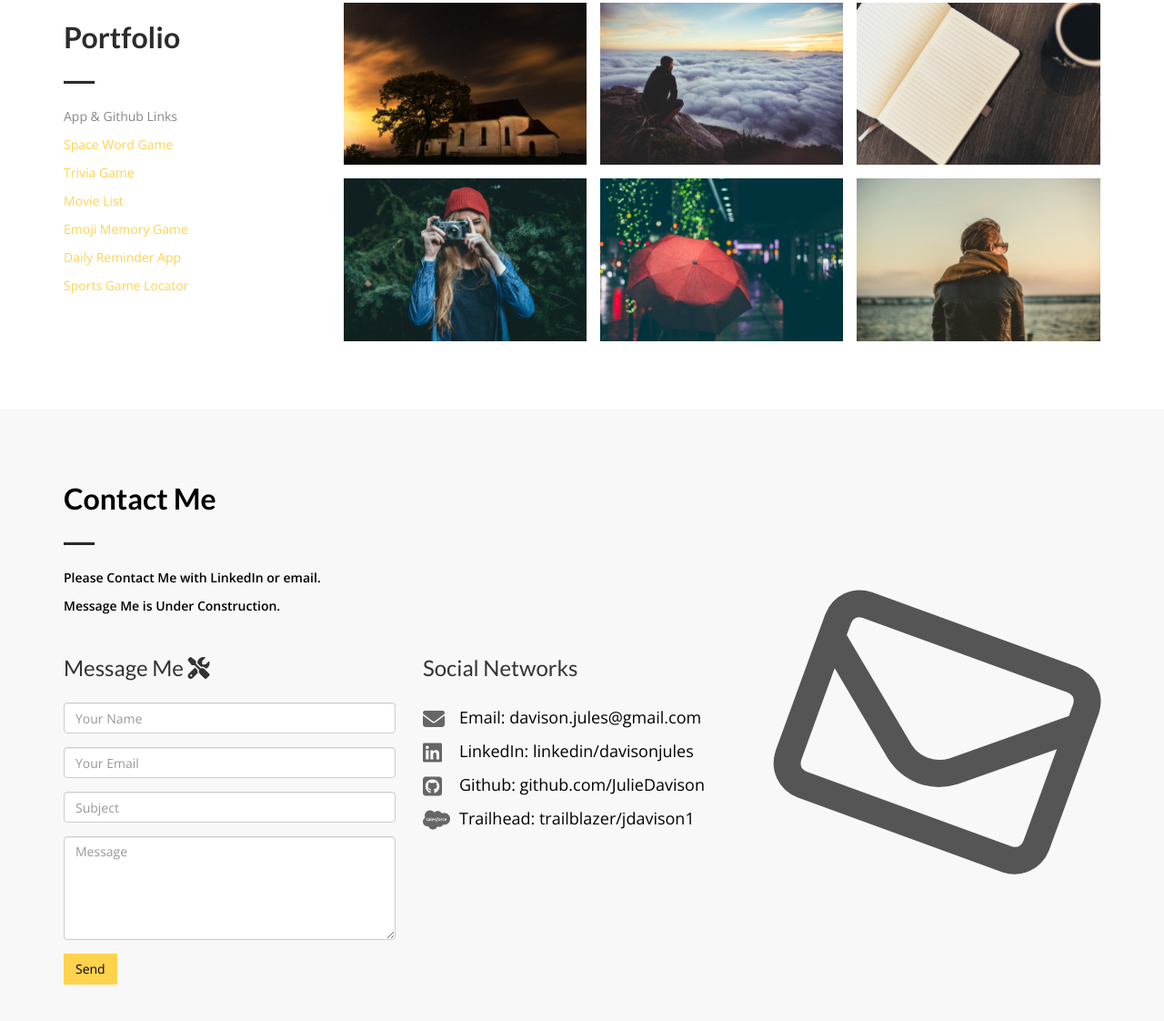
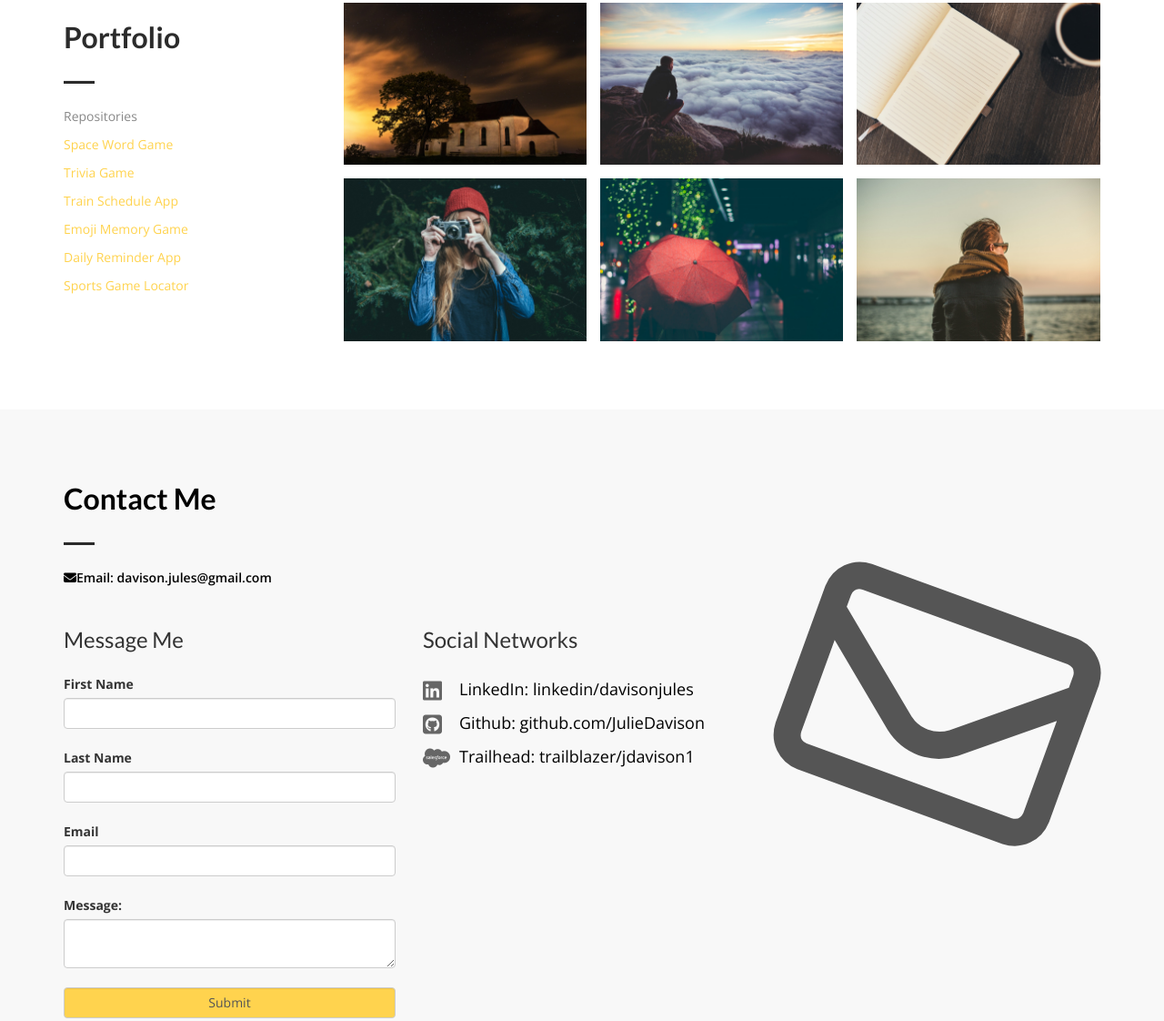
Before and after one commit to JulieDavison/JulieDavison, a plain HTML site: page index.html in a window 1280 px wide. Shown: the part 1677-2799 px from the top of the page at 91% size. Drawn offline with nearby package versions, Linux system fonts and the light colour scheme.

Commit message:
changed links

```diff
--- a/index.html
+++ b/index.html
@@ -179,10 +179,10 @@
           <div class="section-title">
             <h2 class="head-title">Portfolio</h2>
             <hr class="botm-line">
-            <p class="sec-para">App & Github Links</p>
+            <p class="sec-para">Repositories</p>
             <p><a href="https://github.com/JulieDavison/Word-Game">Space Word Game</a></p>
             <p><a href="https://github.com/JulieDavison/TriviaGame">Trivia Game</a></p>
-            <p><a href="https://github.com/JulieDavison/News-Scrape">Movie List</a></p>
+            <p><a href="https://github.com/JulieDavison/Train-Schedule">Train Schedule App</a></p>
             <p><a href="https://github.com/JulieDavison/MemoryClickGame">Emoji Memory Game</a></p>
             <p><a href="https://github.com/JulieDavison/Daily-Reminder-Project">Daily Reminder App</a></p>
             <p><a href="https://github.com/JulieDavison/GameDar">Sports Game Locator</a></p>
@@ -205,7 +205,7 @@
           </div>
           <div class="col-md-4 col-sm-6 padding-right-zero">
             <div class="portfolio-box design">
-              <a href="https://immense-bastion-83964.herokuapp.com/">
+              <a href="https://juliedavison.github.io/Train-Schedule/">
                 <img src="img/port03.jpg" alt="" class="img-responsive">
               </a>
             </div>
@@ -244,17 +244,50 @@
           <div class="section-title">
             <h2 class="head-title black">Contact Me</h2>
             <hr class="botm-line">
-            <p class="sec-para black">Please Contact Me with LinkedIn or email.</p>
-            <p class="sec-para black">Message Me is Under Construction.</p>
+            <!-- <p class="sec-para black">Email Me</p> -->
+            <p class="sec-para black"><span aria-hidden="true" class="fa fa-envelope"></span>Email: <a href=""
+                class="link-dec">davison.jules@gmail.com</a></p>
+
           </div>
         </div>
         <div class="col-md-12 col-sm-12">
           <div class="col-md-4 col-sm-6" style="padding-left:0px;">
-            <h3 class="cont-title">Message Me <i class="fas fa-tools"></i></h3>
+            <h3 class="cont-title">Message Me</h3>
             <div id="sendmessage">Your message has been sent. Thank you!</div>
             <div id="errormessage"></div>
             <div class="contact-info">
-              <form action="" method="post" role="form" class="contactForm">
+              <form action="https://webto.salesforce.com/servlet/servlet.WebToLead?encoding=UTF-8" method="POST">
+
+                <input type=hidden name="oid" value="00D6g0000022u6l">
+                <input type=hidden name="retURL" value="https://juliedavison.github.io/JulieDavison/">
+
+                <!--  ----------------------------------------------------------------------  -->
+                <!--  NOTE: These fields are optional debugging elements. Please uncomment    -->
+                <!--  these lines if you wish to test in debug mode.                          -->
+                <!--  <input type="hidden" name="debug" value=1>                              -->
+                <!--  <input type="hidden" name="debugEmail"                                  -->
+                <!--  value="davison.jules@gmail.com">                                        -->
+                <!--  ----------------------------------------------------------------------  -->
+
+                <label for="first_name">First Name</label><input id="first_name" maxlength="40" name="first_name"
+                  size="20" type="text" class="form-control" /><br>
+
+                <label for="last_name">Last Name</label><input id="last_name" maxlength="80" name="last_name" size="20"
+                  type="text" class="form-control" /><br>
+
+                <label for="email">Email</label><input id="email" maxlength="80" name="email" size="20" type="text"
+                  class="form-control" /><br>
+
+                <!-- Subject:<input id="00N6g000008G1BC" maxlength="30" name="00N6g000008G1BC" size="20" type="text" class="form-control"/><br> -->
+
+                <label for="message">Message:</label><textarea id="00N6g000008G1BR" name="00N6g000008G1BR" type="text"
+                  wrap="soft" class="form-control"></textarea><br>
+
+                <input type="submit" name="submit" class="form-control" style="background-color: #FFD34E;">
+
+              </form>
+
+              <!-- <form action="" method="post" role="form" class="contactForm">
                 <div class="form-group">
                   <input type="text" name="name" class="form-control" id="name" placeholder="Your Name"
                     data-rule="minlen:4" data-msg="Please enter at least 4 chars" />
@@ -278,7 +311,7 @@
                   <div class="validation"></div>
                 </div>
                 <button type="submit" class="btn btn-send">Send</button>
-              </form>
+              </form> -->
             </div>
 
           </div>
@@ -289,8 +322,6 @@
                 Italy</p> -->
               <!-- <p class="white"><span aria-hidden="true" class="fa fa-phone"></span>Phone: 0039 333 12 68 347</p> -->
 
-              <p class="white"><span aria-hidden="true" class="fa fa-envelope"></span>Email: <a href=""
-                  class="link-dec">davison.jules@gmail.com</a></p>
               <p class="white"><span aria-hidden="true" class="fab fa-linkedin"></span>LinkedIn: <a
                   href="https://www.linkedin.com/in/davisonjules/" class="link-dec">linkedin/davisonjules</a></p>
               <p class="white"><span aria-hidden="true" class="fab fa-github-square"></span>Github: <a
```
